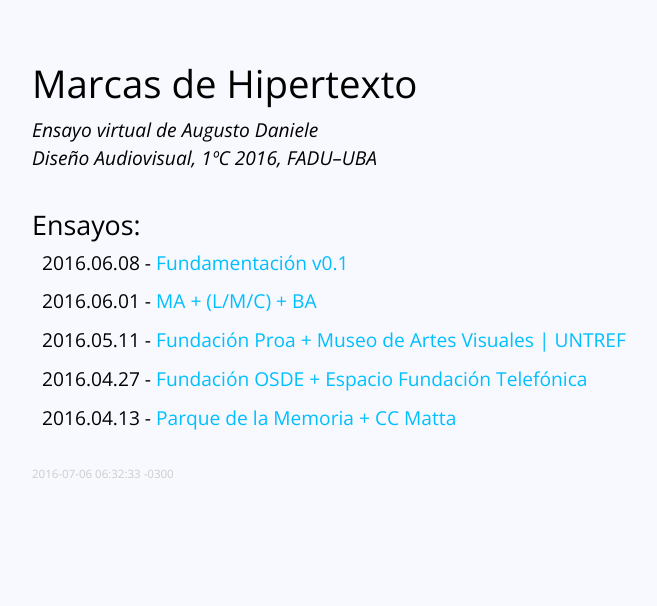
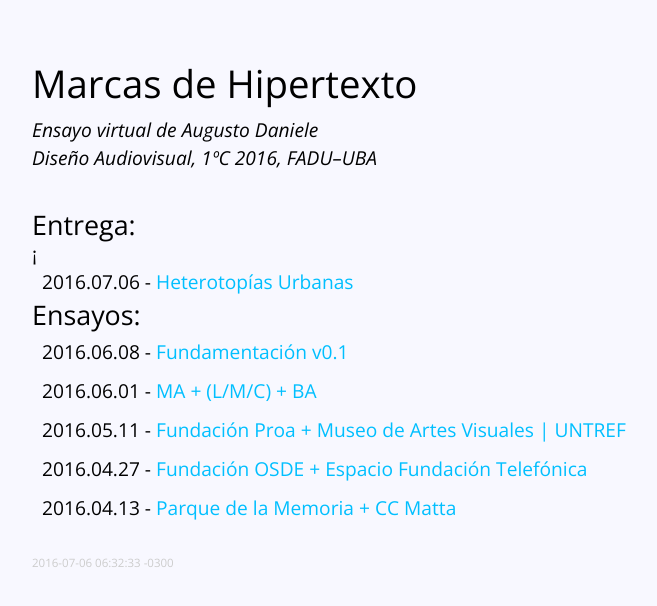
Before and after one commit to tasken/sitio.audiovisual, a Jekyll site: the page built from index.html, in a window 1280 px wide. Shown: the top 606 px of the page, without its empty margins (248-905 px from the left). Built offline with Jekyll 4.4.1, drawn with Linux system fonts in a browser that asks for light colours.

Commit message:
+Entrega al home

```diff
--- a/index.html
+++ b/index.html
@@ -5,6 +5,13 @@ layout: default
 {% include header.html %}
 
 <div class="blog">
+    <h1>Entrega:</h1>
+    <ul>
+¡        <li>
+            <span class="date">2016.07.06</span> - <a href="https://tasken.github.io/sitio.audiovisual/entrega/">Heterotopías Urbanas</a>
+        </li>
+    </ul>
+
     <h1>Ensayos:</h1>
     <ul>
         {% for post in site.posts %}
```
